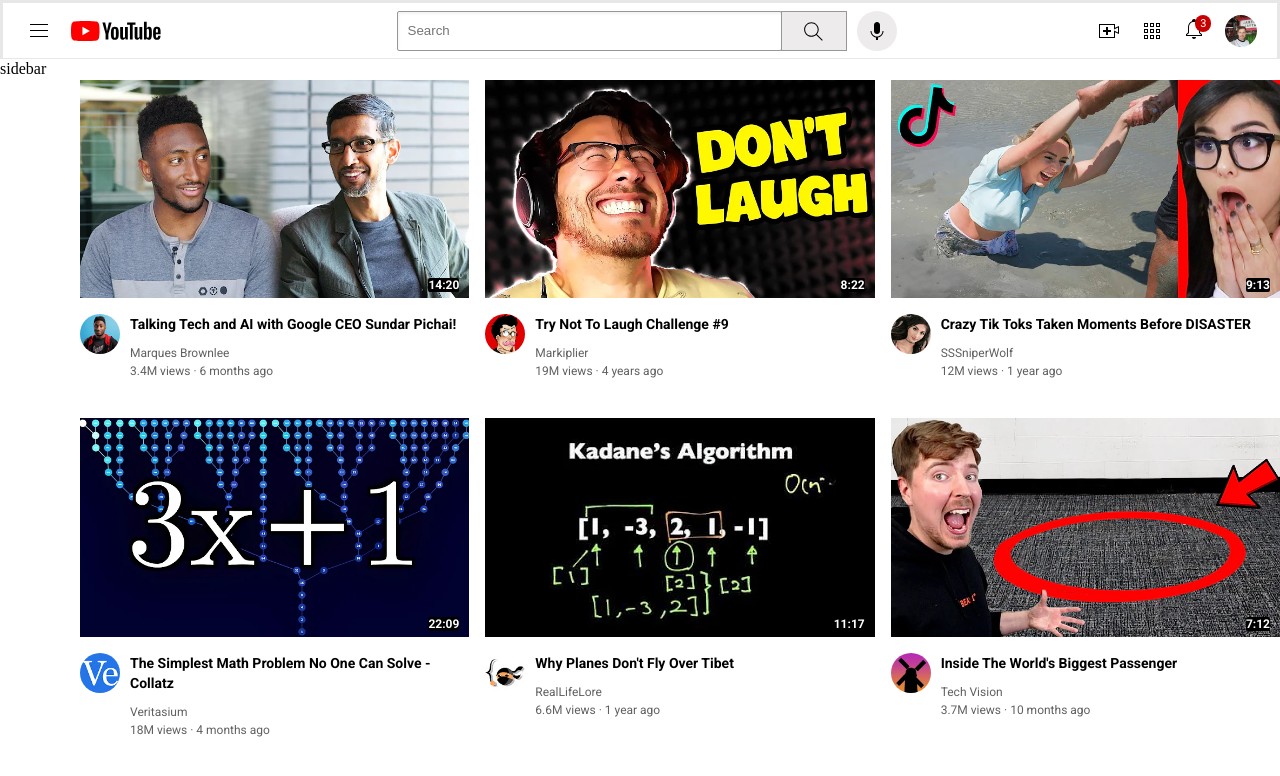
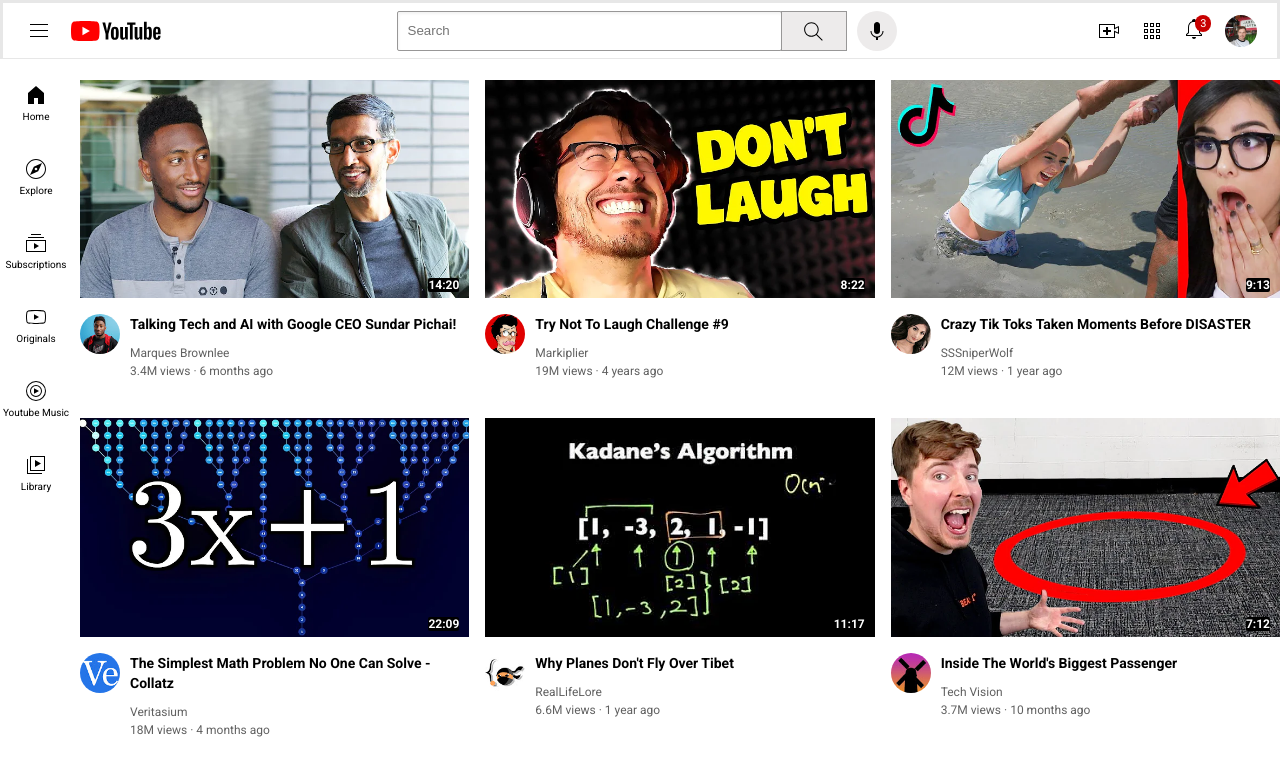
Before and after one commit to JohannesOostenbrink/Myhtmlcssboost, a plain HTML site: page Recreate Youtube/youtube.html in a window 1280 px wide. Drawn offline with Linux system fonts and the light colour scheme.

Commit message:
Sidebar styling and img add

```diff
--- a/Recreate Youtube/Styles/sidebar.css
+++ b/Recreate Youtube/Styles/sidebar.css
@@ -1,7 +1,36 @@
 .side_bar{
+
     position: fixed;
     left: 0;
     bottom: 0;
     top: 60px;
+    width: 72px;
     background-color: white;
+    z-index: 200;
+    padding-top: 5px;
 }
+
+.sidebar_link{
+    display: flex;
+    flex-direction: column;
+    height: 74px;
+    justify-content: center;
+    align-items: center;
+}
+
+.sidebar_link:hover{
+    background-color: rgb(239, 238, 238);
+    cursor: pointer;
+
+}
+
+.side_bar img{
+    height: 24px;
+    margin-bottom: 4px;
+}
+
+.sidebar_link div{
+    font-family: Roboto,Arial;
+    font-size: 10px;
+
+}
--- a/Recreate Youtube/youtube.html
+++ b/Recreate Youtube/youtube.html
@@ -40,13 +40,37 @@
 
 
         </div>
+      </header>
 
-        <div class="side_bar">
-          sidebar
-        </div>
+      <div class="side_bar">
+          <div class="sidebar_link">
+            <img src="Sidebar_images/home.svg" alt="">
+            <div>Home</div>
+          </div>
+          <div class="sidebar_link">
+            <img src="Sidebar_images/explore.svg" alt="">
+            <div>Explore</div>
+          </div>
+          <div class="sidebar_link">
+            <img src="Sidebar_images/subscriptions.svg" alt="">
+            <div>Subscriptions</div>
+          </div>
+          <div class="sidebar_link">
+            <img src="Sidebar_images/originals.svg" alt="">
+            <div>Originals</div>
+          </div>
+          <div class="sidebar_link">
+            <img src="Sidebar_images/youtube-music.svg" alt="">
+            <div>Youtube Music</div>
+          </div>
+          <div class="sidebar_link">
+            <img src="Sidebar_images/library.svg" alt="">
+            <div>Library</div>
+          </div>
+      </div>
 
 
-      </header>
+
 
         <div class="video_grid">
           <div class="video_preview">
```
Also changed, not shown: Recreate Youtube/Sidebar_images/explore.svg (added), Recreate Youtube/Sidebar_images/home.svg (added), Recreate Youtube/Sidebar_images/library.svg (added), Recreate Youtube/Sidebar_images/originals.svg (added), Recreate Youtube/Sidebar_images/subscriptions.svg (added), Recreate Youtube/Sidebar_images/youtube-music.svg (added).
